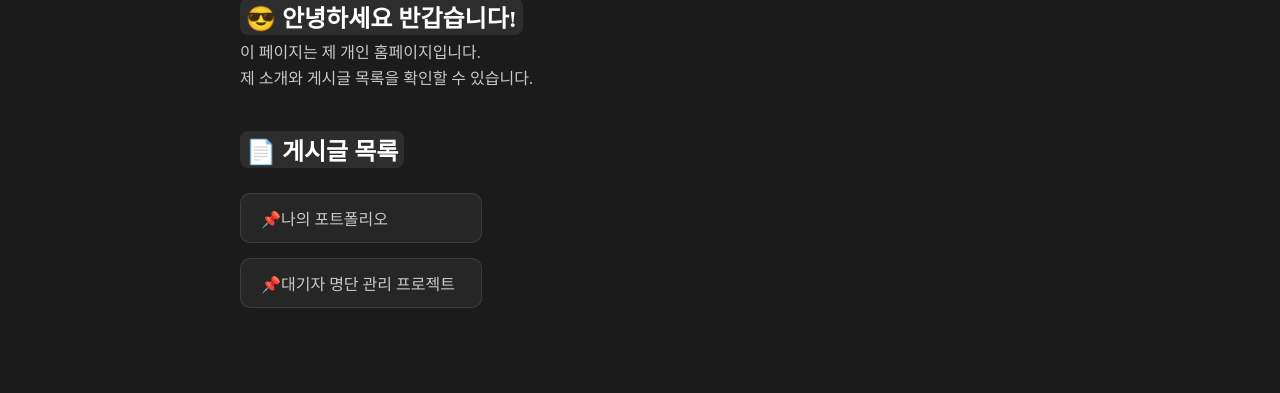
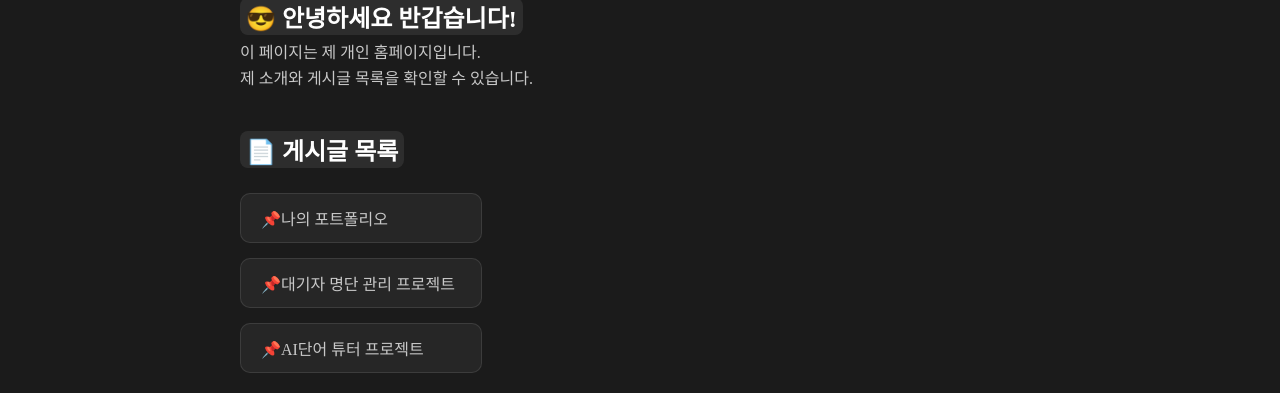
Before and after one commit to bincode413/Portfolio, a plain HTML site: page index.html in a window 1280 px wide. Shown: the part 414-807 px from the top of the page. Drawn offline with Linux system fonts and the light colour scheme.

Commit message:
메인 index.html에 project2로 이동하는 목록 추가

```diff
--- a/index.html
+++ b/index.html
@@ -36,6 +36,7 @@
             <ul class="page-list">
                 <li><a href="pages/me.html" class="page-link">📌나의 포트폴리오</a></li>
                 <li><a href="pages/project1.html" class="page-link">📌대기자 명단 관리 프로젝트</a></li>
+                <li><a href="pages/project1.html" class="page-link">📌AI단어 튜터 프로젝트</a></li>
             </ul>
         </div>
    </div>
```
